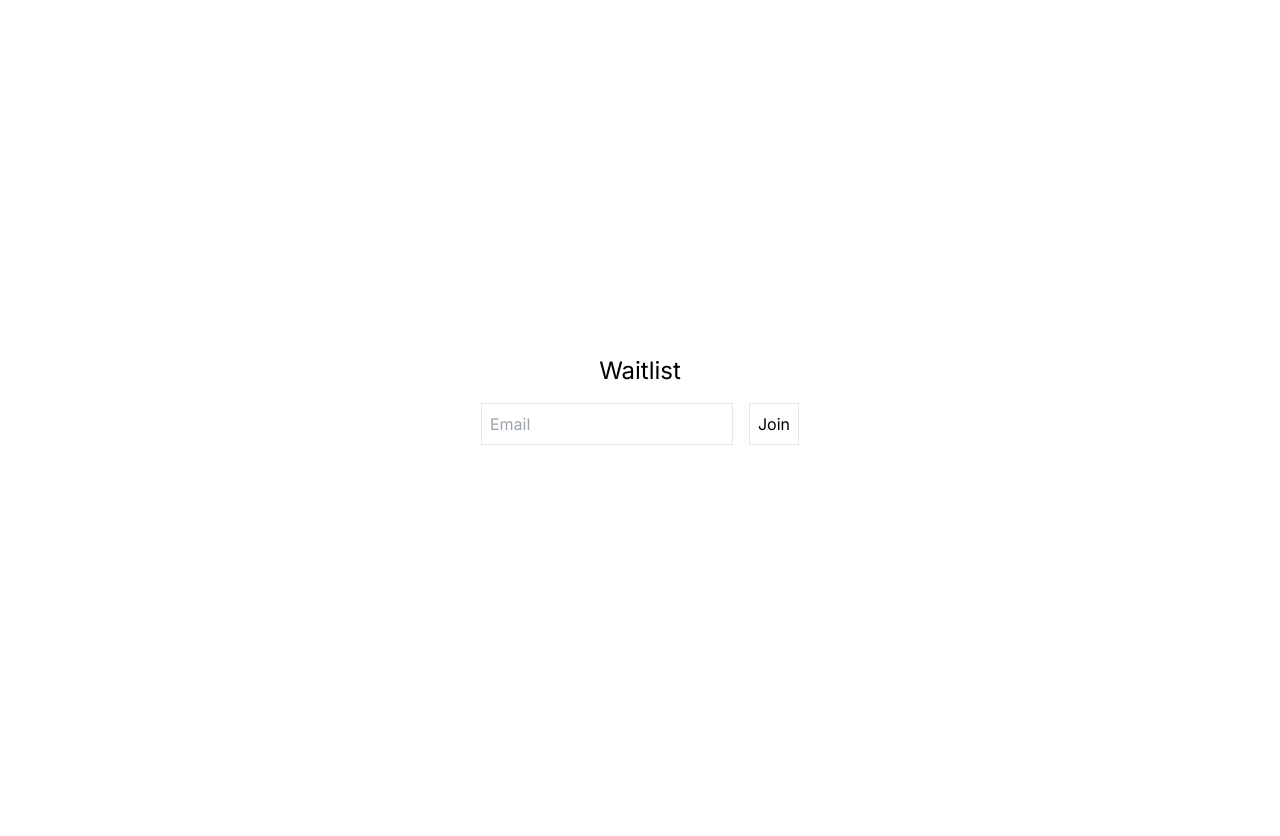
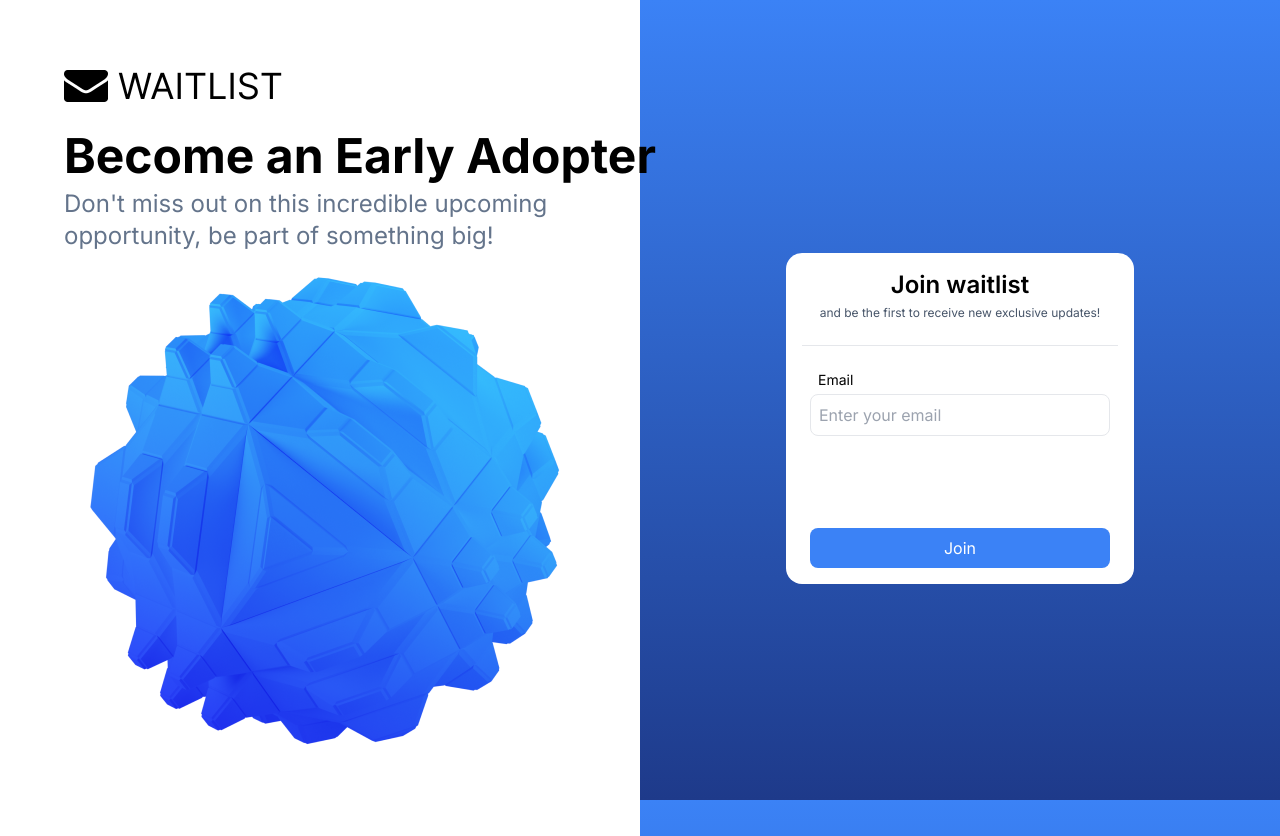
Before and after one commit to Vetrovec/cloudflare-waitlist, a Next.js app: page / in a window 1280 px wide. Before the commit the page ends 800 px from the top, so only its background shows below. Built offline with nearby package versions, Linux system fonts and the light colour scheme.

Commit message:
Add home page styling

```diff
--- /dev/null
+++ b/app/components/SignUpForm.tsx
@@ -0,0 +1,27 @@
+import { Turnstile } from "./Turnstile";
+
+type SignUpFormProps = {
+	code: string;
+};
+
+export function SignUpForm({ code }: SignUpFormProps) {
+	return (
+		<form className="flex flex-col p-4 bg-white rounded-2xl" action="/email" method="POST">
+			<div className="flex flex-col px-2 border-b">
+				<h2 className="mb-1 font-semibold text-center text-2xl">Join waitlist</h2>
+				<span className="mb-6 text-center text-xs text-slate-600">and be the first to receive new exclusive updates!</span>
+			</div>
+			<div className="px-2">
+				<div className="flex flex-col" style={{ width: '300px' }}>
+					<label htmlFor="email" className="mt-6 mb-1 text-sm px-2">Email</label>
+					<input required className="border p-2 mb-4 rounded-lg" type="email" id="email" name="email" placeholder="Enter your email" />
+					<div className="flex w-full justify-center mb-4" style={{ height: '60px' }}>
+						<Turnstile siteKey="0x4AAAAAAAGe7L2vRCTnleMg" />
+					</div>
+					<input className="p-2 bg-blue-500 rounded-lg cursor-pointer text-white" type="submit" value="Join" />
+				</div>
+			</div>
+			<input hidden name="code" value={code} />
+		</form>
+	);
+}
--- a/app/components/Turnstile.tsx
+++ b/app/components/Turnstile.tsx
@@ -15,8 +15,9 @@ export function Turnstile({ siteKey }: TurnstileProps) {
 				defer={true}
 			/>
 			<div
-				className="cf-turnstile"
+				className="cf-turnstile inline-flex"
 				data-sitekey={siteKey}
+				data-theme="light"
 			/>
 		</>
 	)
--- a/app/globals.css
+++ b/app/globals.css
@@ -5,4 +5,8 @@
 html,
 body {
 	height: 100%;
+	background: linear-gradient(
+		theme('colors.blue.500') 0%,
+		theme('colors.blue.900') 100%
+	);
 }
--- a/app/page.tsx
+++ b/app/page.tsx
@@ -1,19 +1,23 @@
-import Script from "next/script";
-import { Turnstile } from "./components/Turnstile";
+import Image from 'next/image';
+import { SignUpForm } from "./components/SignUpForm";
 
 export const runtime = 'edge';
 
 export default function Home({ searchParams }: any) {
 	const code = searchParams['code'];
 	return (
-		<main className="h-full flex flex-col justify-center items-center gap-4">
-			<h1 className="text-2xl">Waitlist</h1>
-			<form className="flex gap-2" action="/email" method="POST">
-				<input hidden name="code" value={code} />
-				<input className="border p-2" type="email" required name="email" placeholder="Email" />
-				<Turnstile siteKey="0x4AAAAAAAGe7L2vRCTnleMg" />
-				<input className="border p-2" type="submit" value="Join" />
-			</form>
+		<main className="grid h-full grid-cols-2">
+			<div className="p-16 bg-white">
+				<div className="flex flex-col h-full mx-auto" style={{ width: '600px' }}>
+					<Image className="mb-6" width={220} height={44} src="/logo.png" alt="Logo" />
+					<h1 className="mb-2 font-bold text-5xl whitespace-nowrap">Become an Early Adopter</h1>
+					<h3 className="text-2xl text-slate-500">Don&apos;t miss out on this incredible upcoming opportunity, be part of something big!</h3>
+					<Image className="mt-auto" width={520} height={520} src="/hero.png" alt="Hero" />
+				</div>
+			</div>
+			<div className="flex justify-center items-center">
+				<SignUpForm code={code} />
+			</div>
 		</main>
 	);
 }
```
Also changed, not shown: public/hero.png (added), public/logo.png (added).
